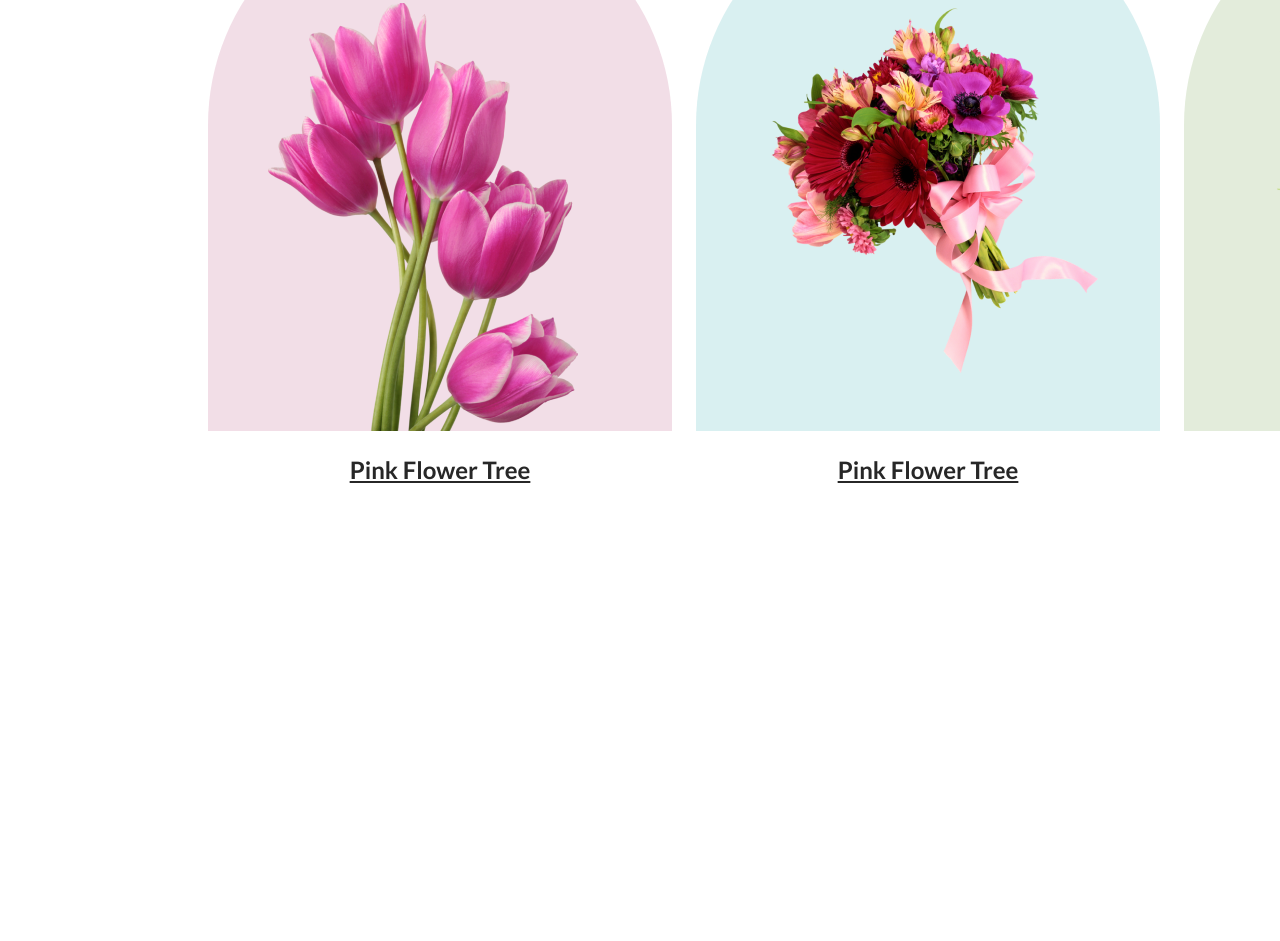
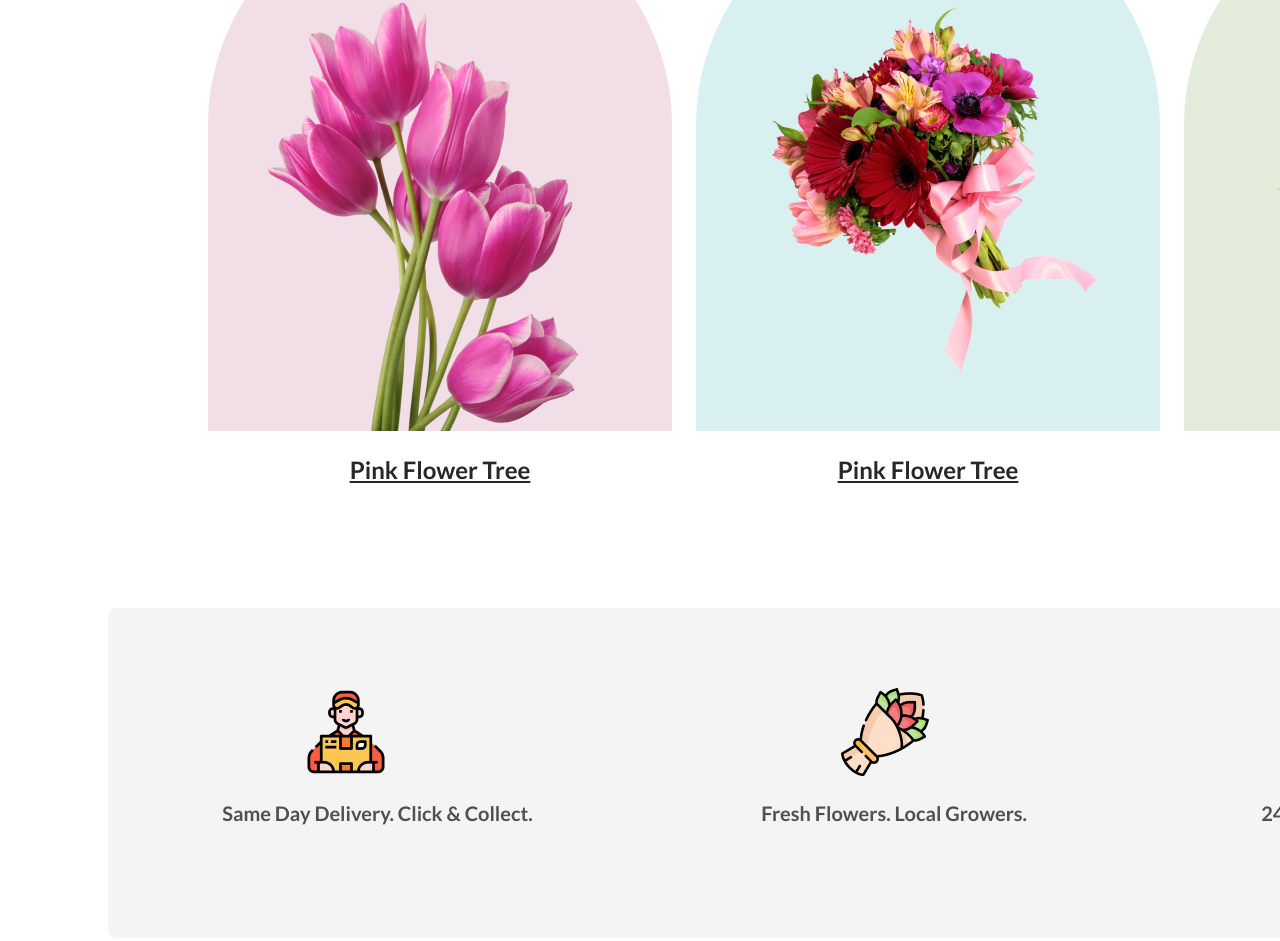
Before and after one commit to Solaimanislam/flower-shop-website, a plain HTML site: page index.html in a window 1280 px wide. Shown: the part 1097-2038 px from the top of the page. Before the commit the page ends 1613 px from the top, so only its background shows below. Drawn offline with nearby package versions, Linux system fonts and the light colour scheme.

Commit message:
completed optional section

```diff
--- a/index.html
+++ b/index.html
@@ -56,6 +56,20 @@
             </div>
 
         </section>
+        <section class="optional">
+            <div class="optional-img">
+                <img class="opt1" src="Flower Asset/Group 57.png" alt="">
+                <p class="optional-description">Same Day Delivery. Click & Collect.</p>
+            </div>
+            <div class="optional-img">
+                <img class="opt1" src="Flower Asset/Group 58.png" alt="">
+                <p class="optional-description">Fresh Flowers. Local Growers.</p>
+            </div>
+            <div class="optional-img">
+                <img class="opt2" src="Flower Asset/Group 59.png" alt="">
+                <p class="optional-description">24/7 Free Support.</p>
+            </div>
+        </section>
     </main>
     <footer>
 
--- a/styles/flower.css
+++ b/styles/flower.css
@@ -103,6 +103,7 @@ body {
     padding: 0 60px;
     padding-top: 110px;
 }
+
 .img3 {
     padding: 0 60px;
     padding-top: 65px;
@@ -116,15 +117,50 @@ body {
     font-weight: 700;
     text-decoration-line: underline;
 }
+
 .flower-styles2 {
     width: 464px;
     height: 538px;
     border-radius: 300px 300px 0px 0px;
     background: rgba(5, 151, 160, 0.15);
 }
+
 .flower-styles3 {
     width: 464px;
     height: 538px;
     border-radius: 300px 300px 0px 0px;
     background: rgba(71, 125, 17, 0.15);
 }
+
+/* optional image styles */
+.optional {
+    width: 1440px;
+    height: 250px;
+    border-radius: 8px;
+    background: rgba(39, 39, 39, 0.05);
+    margin: 100px 100px;
+    display: flex;
+    justify-content: space-around;
+    padding-top: 80px;
+}
+
+.opt1 {
+    width: 88px;
+    height: 88px;
+    padding-left: 80px;
+}
+
+.opt2 {
+    width: 88px;
+    height: 88px;
+    padding-right: 60px;
+    padding-left: 30px;
+}
+
+.optional-description {
+    color: rgba(39, 39, 39, 0.80);
+    text-align: center;
+    font-family: Lato;
+    font-size: 20px;
+    font-weight: 600;
+}
```
